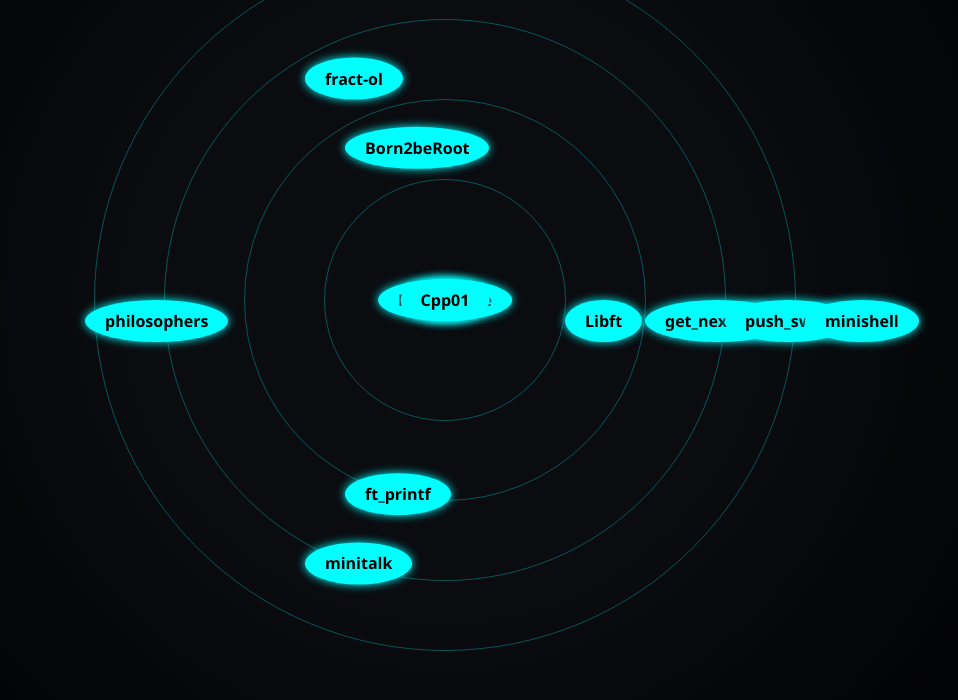
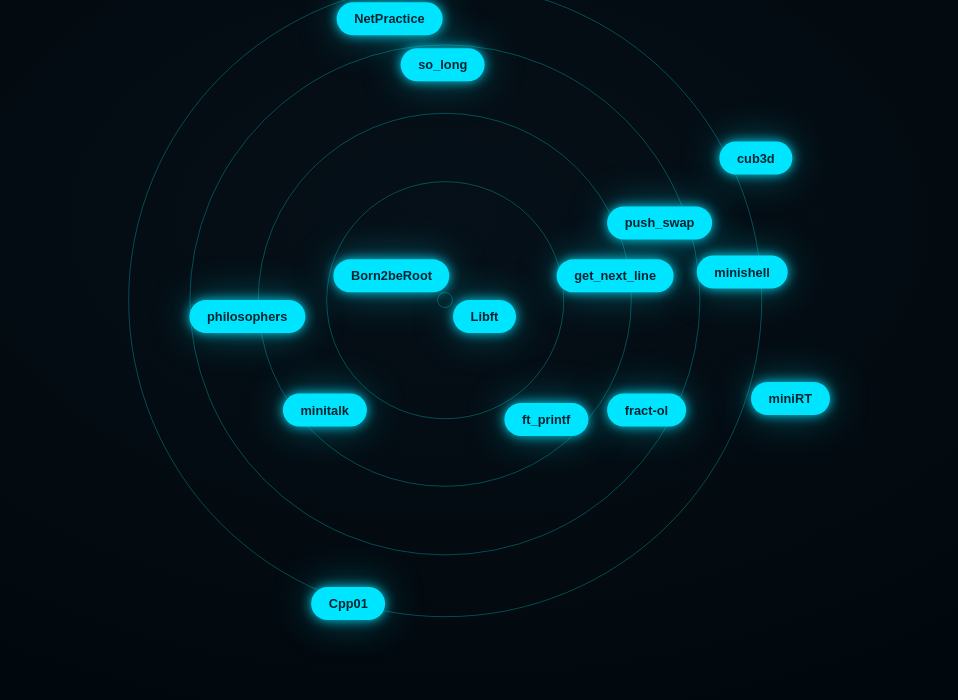
Before and after one commit to rjacquet31/42cursus, a plain HTML site: page index.html in a window 1280 px wide. Shown: the part 100-800 px from the top of the page, without its empty margins (195-1153 px from the left). Drawn offline with Linux system fonts and the light colour scheme.

Commit message:
big change

```diff
--- a/index.html
+++ b/index.html
@@ -1,39 +1,59 @@
 <!DOCTYPE html>
 <html lang="fr">
 <head>
-  <meta charset="UTF-8">
-  <meta name="viewport" content="width=device-width, initial-scale=1.0">
-  <title>42 cursus - Graph interactif</title>
-  <link rel="stylesheet" href="style.css">
+  <meta charset="UTF-8" />
+  <meta name="viewport" content="width=device-width, initial-scale=1" />
+  <title>42 Cursus — Holy Graph</title>
+  <link rel="stylesheet" href="style.css" />
 </head>
 <body>
   <h1>Mon parcours à 42</h1>
 
   <div class="universe" id="universe">
-    <!-- Orbites -->
+    <!-- Orbites visibles (ronds) -->
     <div class="orbit orbit1"></div>
     <div class="orbit orbit2"></div>
     <div class="orbit orbit3"></div>
     <div class="orbit orbit4"></div>
     <div class="orbit orbit5"></div>
 
-    <!-- Projets -->
-    <div class="planet" data-orbit="1" data-url="https://github.com/rjacquet31/Libft">Libft</div>
+    <!-- Centre -->
+    <button class="planet" data-orbit="1" data-angle="0"
+            data-url="https://github.com/rjacquet31/Libft">Libft</button>
 
-    <div class="planet" data-orbit="2" data-url="https://github.com/rjacquet31/get_next_line">get_next_line</div>
-    <div class="planet" data-orbit="2" data-url="https://github.com/rjacquet31/ft_printf">ft_printf</div>
-    <div class="planet" data-orbit="2" data-url="https://github.com/rjacquet31/Born2beRoot">Born2beRoot</div>
+    <!-- Orbite 2 -->
+    <button class="planet" data-orbit="2" data-angle="340"
+            data-url="https://github.com/rjacquet31/get_next_line">get_next_line</button>
+    <button class="planet" data-orbit="2" data-angle="60"
+            data-url="https://github.com/rjacquet31/ft_printf">ft_printf</button>
+    <button class="planet" data-orbit="2" data-angle="200"
+            data-url="https://github.com/rjacquet31/Born2beRoot">Born2beRoot</button>
 
-    <div class="planet" data-orbit="3" data-url="https://github.com/rjacquet31/Push_swap">push_swap</div>
-    <div class="planet" data-orbit="3" data-url="https://github.com/rjacquet31/minitalk">minitalk</div>
-    <div class="planet" data-orbit="3" data-url="https://github.com/rjacquet31/fract-ol">fract-ol</div>
+    <!-- Orbite 3 -->
+    <button class="planet" data-orbit="3" data-angle="330"
+            data-url="https://github.com/rjacquet31/Push_swap">push_swap</button>
+    <button class="planet" data-orbit="3" data-angle="150"
+            data-url="https://github.com/rjacquet31/minitalk">minitalk</button>
+    <button class="planet" data-orbit="3" data-angle="30"
+            data-url="https://github.com/rjacquet31/fract-ol">fract-ol</button>
 
-    <div class="planet" data-orbit="4" data-url="https://github.com/rjacquet31/MiniShell">minishell</div>
-    <div class="planet" data-orbit="4" data-url="https://github.com/rjacquet31/Philosophers">philosophers</div>
+    <!-- Orbite 4 -->
+    <button class="planet" data-orbit="4" data-angle="350"
+            data-url="https://github.com/rjacquet31/MiniShell">minishell</button>
+    <button class="planet" data-orbit="4" data-angle="180"
+            data-url="https://github.com/rjacquet31/Philosophers">philosophers</button>
+    <button class="planet" data-orbit="4" data-angle="260"
+            data-url="https://github.com/rjacquet31/so_long">so_long</button>
 
-    <div class="planet" data-orbit="5" data-url="https://github.com/rjacquet31/miniRT">miniRT</div>
-    <div class="planet" data-orbit="5" data-url="https://github.com/rjacquet31/NetPractice">NetPractice</div>
-    <div class="planet" data-orbit="5" data-url="https://github.com/rjacquet31/Cpp01">Cpp01</div>
+    <!-- Orbite 5 -->
+    <button class="planet" data-orbit="5" data-angle="15"
+            data-url="https://github.com/rjacquet31/miniRT">miniRT</button>
+    <button class="planet" data-orbit="5" data-angle="330"
+            data-url="https://github.com/rjacquet31/cub3d">cub3d</button>
+    <button class="planet" data-orbit="5" data-angle="250"
+            data-url="https://github.com/rjacquet31/NetPractice">NetPractice</button>
+    <button class="planet" data-orbit="5" data-angle="115"
+            data-url="https://github.com/rjacquet31/Cpp01">Cpp01</button>
   </div>
 
   <script src="script.js"></script>
--- a/script.js
+++ b/script.js
@@ -1,29 +1,62 @@
-const universe = document.getElementById("universe");
-const planets = [...universe.querySelectorAll(".planet")];
+/**
+ * Placement exact façon Holy Graph 42
+ * - On garde le conteneur carré -> orbites rondes
+ * - Chaque planète a:
+ *   - data-orbit : 1..5
+ *   - data-angle : angle en degrés (0° = à droite, anti-horaire)
+ */
 
-const radii = [0, 120, 200, 280, 360]; // correspond aux orbit1..5
-const grouped = [[], [], [], [], [], []];
+const root = document.documentElement;
+const universe = document.getElementById('universe');
+const planets = [...universe.querySelectorAll('.planet')];
 
-// regroupe les planètes selon leur data-orbit
-planets.forEach(p => grouped[p.dataset.orbit].push(p));
+// Rayon des orbites = moitié du diamètre CSS
+const orbitRadiusPx = orbitClass =>
+  parseFloat(getComputedStyle(universe.querySelector(`.${orbitClass}`)).width) / 2;
 
-// place chaque planète en cercle
-grouped.forEach((group, i) => {
-  if (!group.length) return;
-  const radius = radii[i];
-  const count = group.length;
+// Pré-calcul des rayons
+const radii = {
+  1: orbitRadiusPx('orbit1'),
+  2: orbitRadiusPx('orbit2'),
+  3: orbitRadiusPx('orbit3'),
+  4: orbitRadiusPx('orbit4'),
+  5: orbitRadiusPx('orbit5'),
+};
 
-  group.forEach((planet, index) => {
-    const angle = (index / count) * 2 * Math.PI;
-    const x = radius * Math.cos(angle);
-    const y = radius * Math.sin(angle);
-    planet.style.transform = `translate(${x}px, ${y}px)`;
+// Place une planète selon orbite + angle (degrés)
+function place(planet){
+  const orbit = Number(planet.dataset.orbit);
+  const deg   = Number(planet.dataset.angle || 0);
+  const rad   = (deg * Math.PI) / 180;
+
+  const r = radii[orbit] || 0;
+
+  // Coordonnées relatives au centre (0,0)
+  const x = r * Math.cos(rad);
+  const y = r * Math.sin(rad);
+
+  // On stocke dans des CSS custom props pour conserver l'effet hover scale
+  planet.style.setProperty('--tx', `${x}px`);
+  planet.style.setProperty('--ty', `${y}px`);
+  planet.style.transform = `translate(${x}px, ${y}px)`;
+}
+
+// Placement initial
+planets.forEach(place);
+
+// Recalcule au redimensionnement (pour le responsive)
+window.addEventListener('resize', () => {
+  // Recalcule les rayons (le conteneur change avec vmin)
+  ['orbit1','orbit2','orbit3','orbit4','orbit5'].forEach((cls, i) => {
+    radii[i+1] = orbitRadiusPx(cls);
+  });
+  planets.forEach(place);
+});
+
+// Interaction : clic -> GitHub
+planets.forEach(p => {
+  p.addEventListener('click', () => {
+    const url = p.dataset.url;
+    if (url) window.open(url, '_blank', 'noopener');
   });
 });
-
-// clic = ouvre le lien GitHub
-planets.forEach(p => {
-  p.addEventListener("click", () => {
-    window.open(p.dataset.url, "_blank");
-  });
-});
--- a/style.css
+++ b/style.css
@@ -1,62 +1,95 @@
+:root{
+  --size: min(90vmin, 900px);      /* carré -> orbites parfaitement rondes */
+  --cyan: #00e5ff;
+  --ring: rgba(0, 245, 255, .28);
+  --bg1: #061018;
+  --bg2: #00060a;
+}
+
+* { box-sizing: border-box; }
+
+html, body {
+  height: 100%;
+}
+
 body {
   margin: 0;
-  background: radial-gradient(circle at center, #0a0c10 40%, #000);
-  color: white;
-  font-family: "Segoe UI", sans-serif;
+  font-family: system-ui, -apple-system, Segoe UI, Roboto, Ubuntu, Cantarell, "Helvetica Neue", Arial, sans-serif;
+  color: #e8f6fb;
+  background: radial-gradient(120% 120% at 50% 40%, var(--bg1) 0%, var(--bg2) 70%);
+  display: grid;
+  place-items: center;
   overflow: hidden;
-  height: 100vh;
-  display: flex;
-  flex-direction: column;
-  justify-content: center;
-  align-items: center;
 }
 
-h1 {
+h1{
   position: absolute;
-  top: 20px;
+  top: 16px;
+  margin: 0;
   font-weight: 300;
-  letter-spacing: 2px;
+  letter-spacing: .06em;
+  color: #d7ecf7;
+  text-shadow: 0 0 10px rgba(0,0,0,.4);
 }
 
-.universe {
+.universe{
   position: relative;
-  width: 750px;
-  height: 750px;
+  width: var(--size);
+  height: var(--size);
+  /* guide externe type Holy Graph */
+  border-radius: 50%;
 }
 
-.orbit {
+.orbit{
   position: absolute;
-  top: 50%;
-  left: 50%;
-  border: 1px solid rgba(0, 255, 255, 0.3);
+  top: 50%; left: 50%;
+  transform: translate(-50%, -50%);
   border-radius: 50%;
-  transform: translate(-50%, -50%);
+  border: 1.5px solid var(--ring);
+  box-shadow: 0 0 0 1px rgba(0,0,0,.25) inset;
 }
 
-/* Taille de chaque orbite (ronds visibles) */
-.orbit1 { width: 0px; height: 0px; }
-.orbit2 { width: 240px; height: 240px; }
-.orbit3 { width: 400px; height: 400px; }
-.orbit4 { width: 560px; height: 560px; }
-.orbit5 { width: 700px; height: 700px; }
+/* Diamètres des orbites (en px, dérivés de --size) */
+.orbit1{ width: 16px;  height: 16px;  }             /* point central */
+.orbit2{ width: calc(var(--size) * .33); height: calc(var(--size) * .33); }
+.orbit3{ width: calc(var(--size) * .52); height: calc(var(--size) * .52); }
+.orbit4{ width: calc(var(--size) * .71); height: calc(var(--size) * .71); }
+.orbit5{ width: calc(var(--size) * .88); height: calc(var(--size) * .88); }
 
-.planet {
+/* Bullles (projets) */
+.planet{
   position: absolute;
-  top: 50%;
-  left: 50%;
-  background: #00ffff;
-  color: #000;
-  border-radius: 50%;
-  padding: 10px 20px;
-  transform: translate(-50%, -50%);
+  top: 50%; left: 50%;
+  transform: translate(-50%, -50%); /* sera remplacé en JS */
+  border: 0;
+  padding: .55rem 1.1rem;
+  border-radius: 999px;             /* pastille façon Intra 42 */
+  background: var(--cyan);
+  color: #002430;
+  font-weight: 700;
+  font-size: clamp(12px, 1.6vmin, 16px);
+  box-shadow:
+    0 0 12px rgba(0, 229, 255, .9),
+    0 0 40px rgba(0, 229, 255, .35);
   cursor: pointer;
-  transition: all 0.3s ease;
-  font-weight: bold;
-  text-align: center;
-  box-shadow: 0 0 10px #00ffff;
+  transition: transform .2s ease, background .2s ease, color .2s ease, box-shadow .2s ease;
+  white-space: nowrap;
 }
 
-.planet:hover {
-  background: white;
-  transform: translate(-50%, -50%) scale(1.1);
+.planet:hover{
+  background: #fff;
+  color: #05141b;
+  box-shadow:
+    0 0 16px rgba(255,255,255,.9),
+    0 0 48px rgba(255,255,255,.35);
+  transform: translate(var(--tx, -50%), var(--ty, -50%)) scale(1.07);
 }
+
+/* Accessibilité */
+.planet:focus-visible{
+  outline: 2px solid #fff;
+  outline-offset: 2px;
+  box-shadow:
+    0 0 0 3px rgba(255,255,255,.5),
+    0 0 30px rgba(255,255,255,.35);
+}
```
